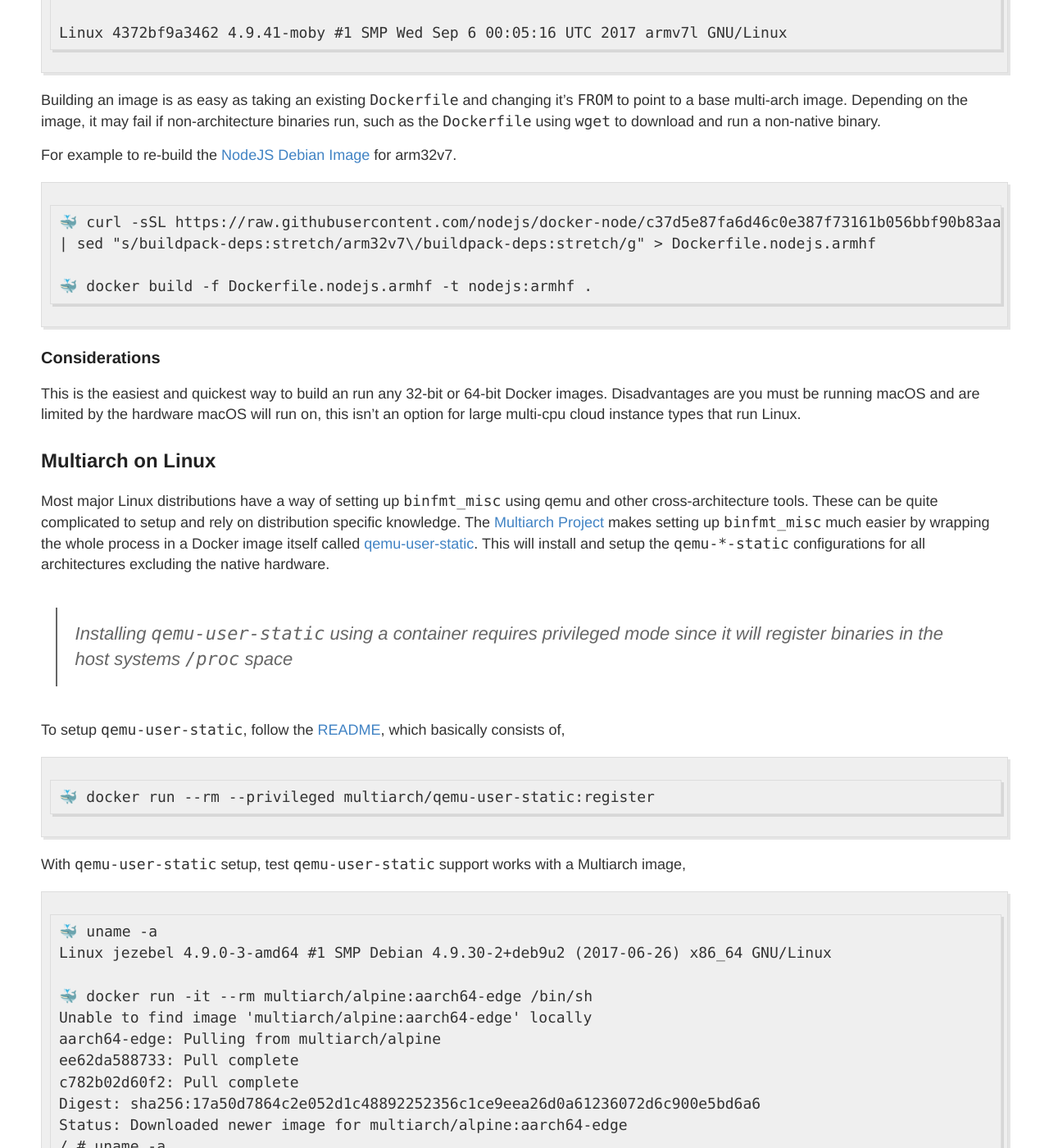
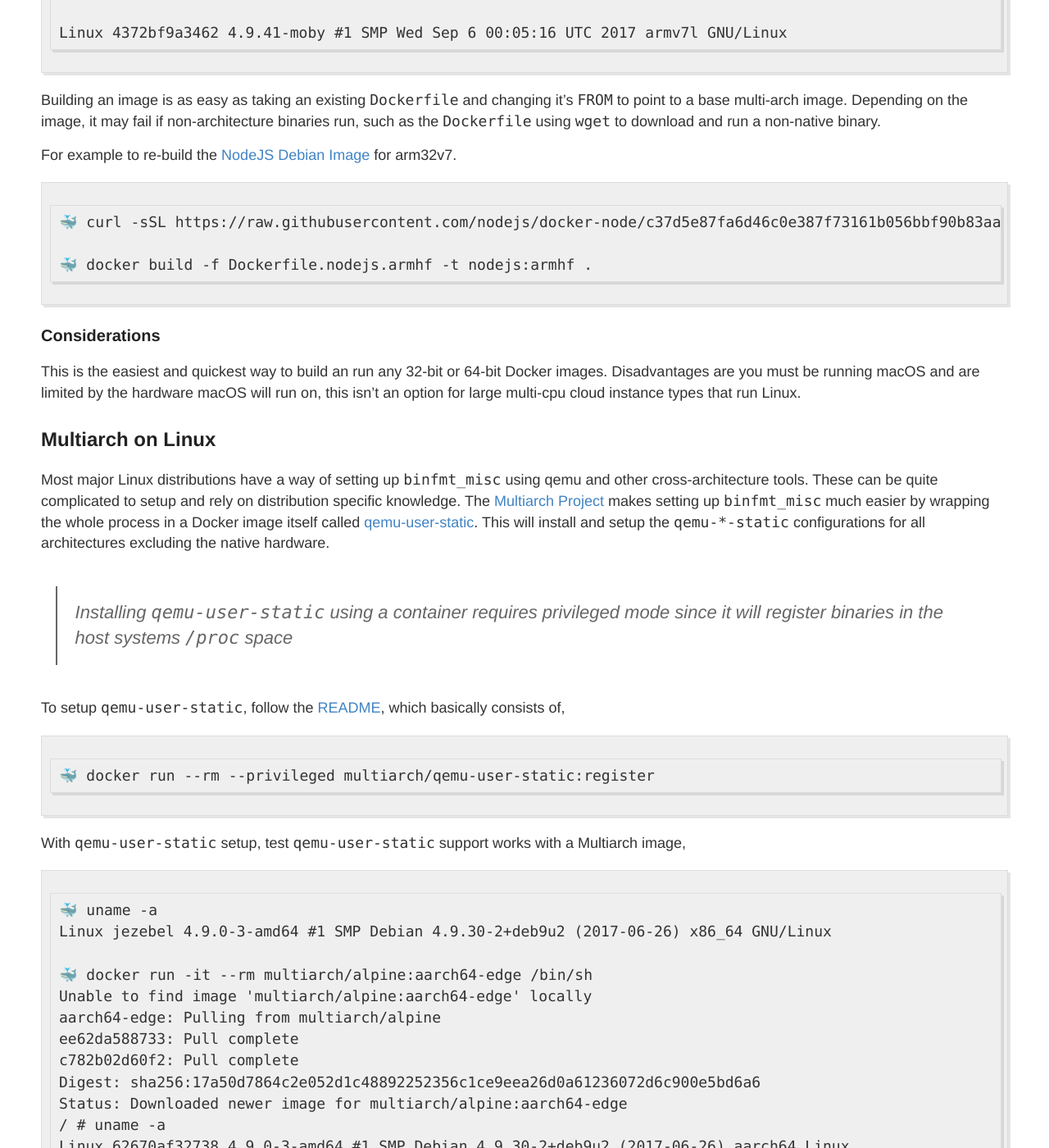
Before and after one commit to ecliptik/ecliptik.github.io, a Jekyll site: the page built from _posts/2017-10-02-Cross-Building-and-Running-Multi-Arch-Docker-Images.md, in a window 1280 px wide and 1400 px high, scrolled down 1136 px. Shown: the whole window at 82% size. Built offline with Jekyll 4.4.1, drawn with Linux system fonts in a browser that asks for light colours; some of the changed text lies outside the part shown.

Commit message:
Don't include line breaks for shells to make copy/paste easier

````diff
--- a/_posts/2017-10-02-Cross-Building-and-Running-Multi-Arch-Docker-Images.md
+++ b/_posts/2017-10-02-Cross-Building-and-Running-Multi-Arch-Docker-Images.md
@@ -41,8 +41,7 @@ Building an image is as easy as taking an existing `Dockerfile` and changing it'
 For example to re-build the [NodeJS Debian Image](https://github.com/nodejs/docker-node/blob/c37d5e87fa6d46c0e387f73161b056bbf90b83aa/8.6/stretch/Dockerfile) for arm32v7.
 
 ```
-🐳 curl -sSL https://raw.githubusercontent.com/nodejs/docker-node/c37d5e87fa6d46c0e387f73161b056bbf90b83aa/8.6/stretch/Dockerfile \
-| sed "s/buildpack-deps:stretch/arm32v7\/buildpack-deps:stretch/g" > Dockerfile.nodejs.armhf
+🐳 curl -sSL https://raw.githubusercontent.com/nodejs/docker-node/c37d5e87fa6d46c0e387f73161b056bbf90b83aa/8.6/stretch/Dockerfile | sed "s/buildpack-deps:stretch/arm32v7\/buildpack-deps:stretch/g" > Dockerfile.nodejs.armhf
 
 🐳 docker build -f Dockerfile.nodejs.armhf -t nodejs:armhf .
 ```
@@ -85,8 +84,7 @@ Building an image is similiar to Docker For Mac, take an existing `Dockerfile` a
 For example to re-build the [NodeJS Alpine Image](https://raw.githubusercontent.com/nodejs/docker-node/c37d5e87fa6d46c0e387f73161b056bbf90b83aa/8.6/alpine/Dockerfile) for aarch64,
 
 ```
-🐳 curl -sSL https://raw.githubusercontent.com/nodejs/docker-node/c37d5e87fa6d46c0e387f73161b056bbf90b83aa/8.6/alpine/Dockerfile \
-| sed "s/alpine:3.6/multiarch\/alpine:aarch64-v3.6/g" > Dockerfile.nodejs.aarch64
+🐳 curl -sSL https://raw.githubusercontent.com/nodejs/docker-node/c37d5e87fa6d46c0e387f73161b056bbf90b83aa/8.6/alpine/Dockerfile | sed "s/alpine:3.6/multiarch\/alpine:aarch64-v3.6/g" > Dockerfile.nodejs.aarch64
 
 🐳 docker build -f Dockerfile.nodejs.aarch64 -t nodejs:aarch64 .
 ```
````
